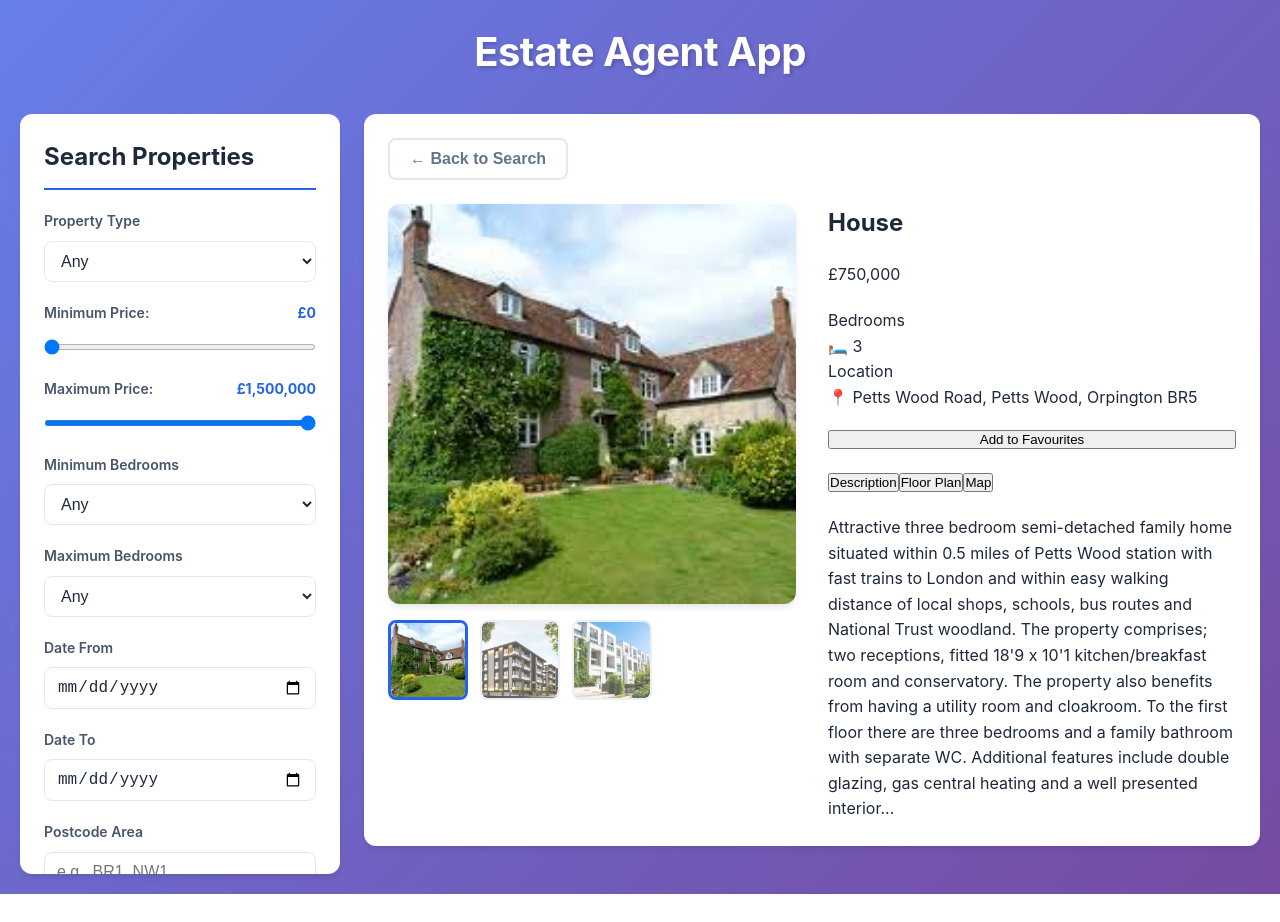
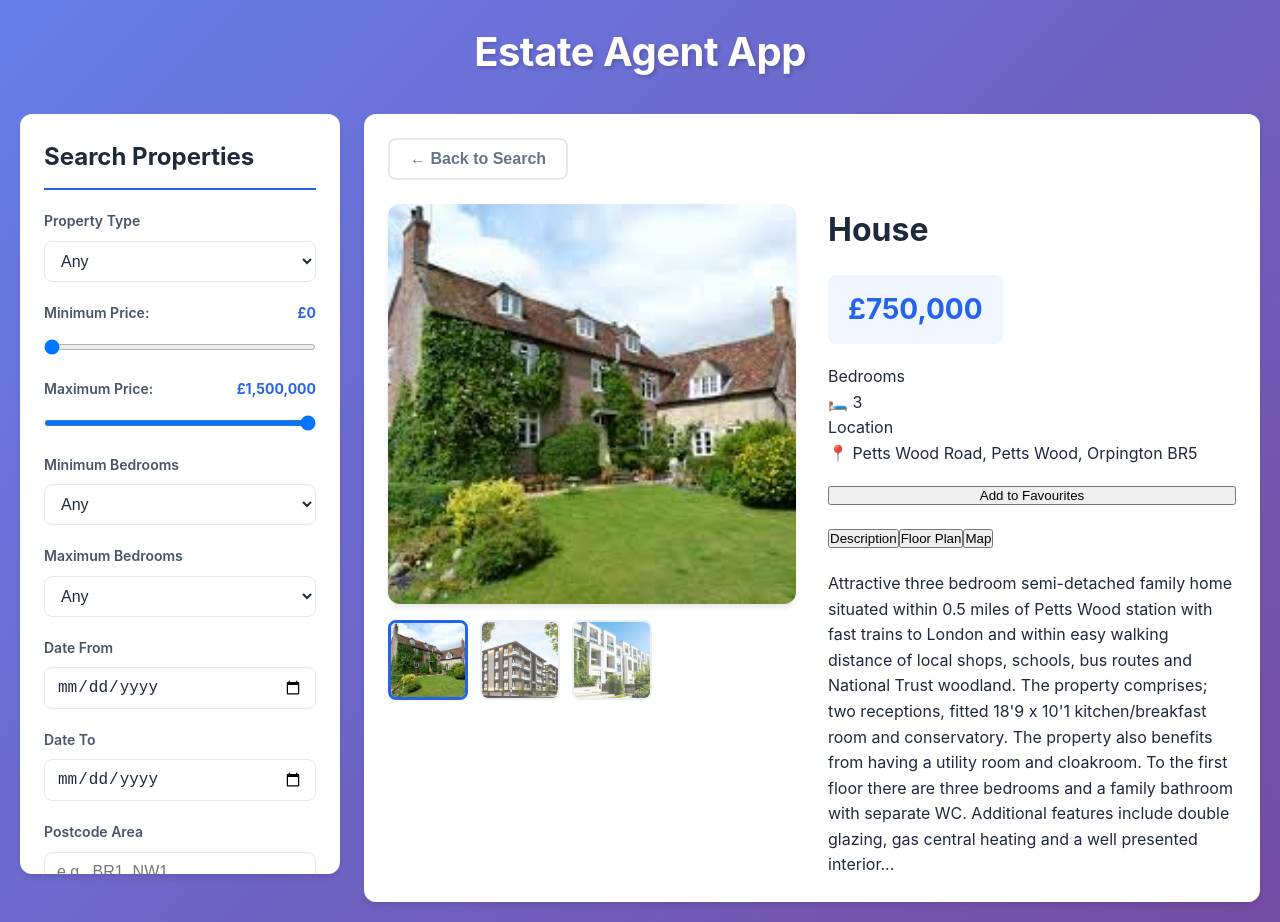
Before and after one commit to Gangulyy/React-CW, a React (Vite) app in the folder Estate-Agent-CW/: page / in a window 1280 px wide. Both pictures are taken after a click on the element 595 px from the left and 432 px from the top of the page. Before the commit the page ends 894 px from the top, so only its background shows below. Built offline with nearby package versions, Linux system fonts and the light colour scheme.

Commit message:
added heading and pricetag styling

```diff
--- a/Estate-Agent-CW/src/components/PropertyDetails.jsx
+++ b/Estate-Agent-CW/src/components/PropertyDetails.jsx
@@ -171,7 +171,23 @@ const styles = {
     display: 'flex',
     flexDirection: 'column',
     gap: '20px'
-  }
+  },
+  heading: {
+    fontSize: '2rem',
+    fontWeight: '700',
+    color: '#1e293b',
+    margin: 0
+  },
+  priceTag: {
+    fontSize: '1.75rem',
+    fontWeight: '700',
+    color: '#2563eb',
+    padding: '12px 20px',
+    background: '#eff6ff',
+    borderRadius: '8px',
+    display: 'inline-block',
+    width: 'fit-content'
+  },
 };
 
 export default PropertyDetails;
```
